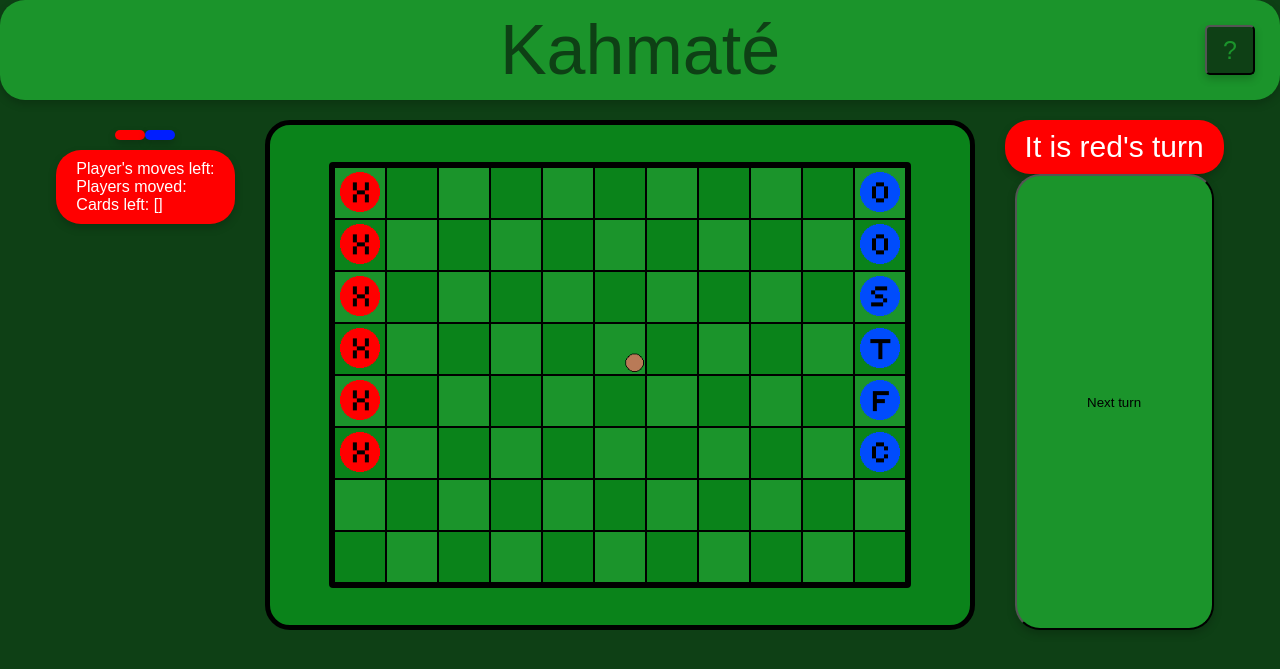
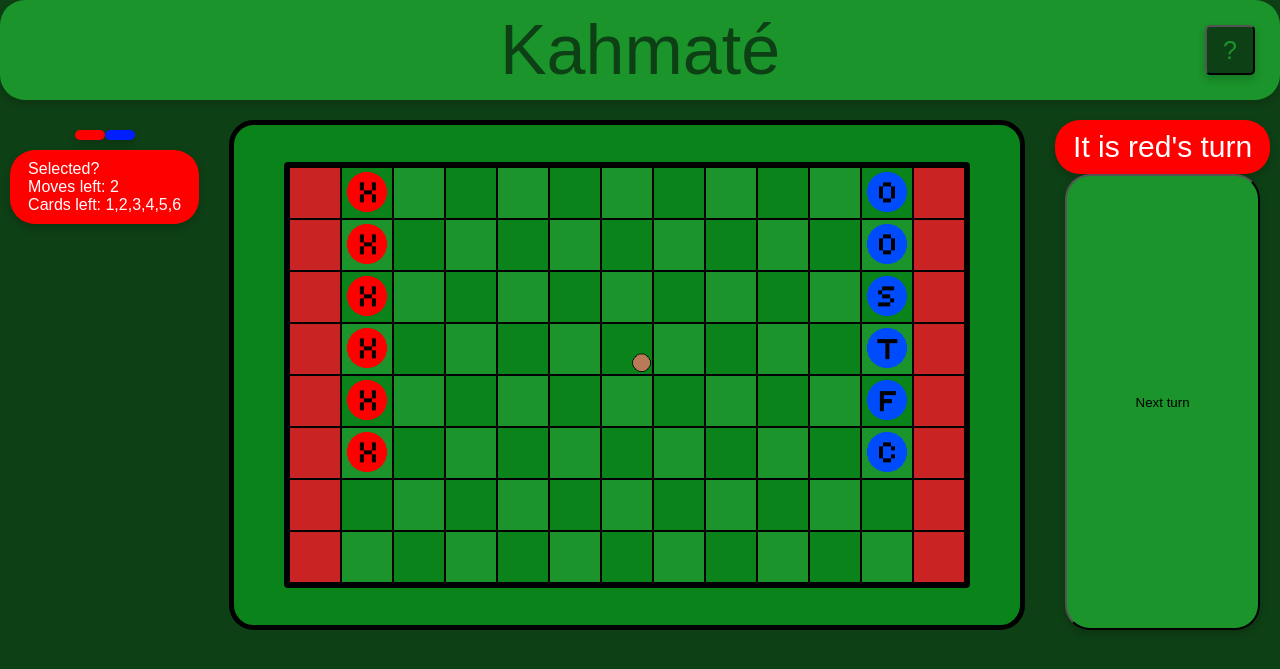
Before and after one commit to AntN21/TDLOG-Kahmate, a Flask app: page /red in a window 1280 px wide. Shown: the top 669 px of the page. Run offline with Flask 2, Linux system fonts and the light colour scheme; some libraries are stand-ins or nearby versions.

Commit message:
Fix updates and plackage

```diff
--- a/constants.py
+++ b/constants.py
@@ -1,7 +1,7 @@
 from enum import Enum
 
 # Board characteristics
-BOARD_WIDTH = 11
+BOARD_WIDTH = 13
 BOARD_HEIGHT = 8
 
 # 'ordinary' player characteristics
--- a/players/rugbyPlayer.py
+++ b/players/rugbyPlayer.py
@@ -61,6 +61,7 @@ class RugbyPlayer:
 
     def reduce_moves(self,steps):
         self._available_moves -= steps
+
     def is_stunned(self):
         """Turn the player stunning state into True."""
         self._stunned_state = 2
@@ -97,6 +98,7 @@ class RugbyPlayer:
         self.reset_lost()
 
     def __str__(self):
+        print(self._stunned_state)
         if self.stunned:
             return f"ko_{self.team}"
         return f"{self.type}_{self.team}"
--- a/website/static/css/style.css
+++ b/website/static/css/style.css
@@ -12,7 +12,6 @@ body {
         align-items:center;
         border-radius: 25px;
         box-shadow: 0 4px 8px 0 rgba(0,0,0,0.2);
-        transition: 0.3s;
     }
 .title {
         font-size: 70px;
@@ -42,10 +41,9 @@ body {
         background: #0e4015;
         border-radius: 5px;
         box-shadow: 0 4px 8px 0 rgba(0,0,0,0.2);
-        transition: 0.3s;
     }
 .field {
-    width: 700px;
+    width: 800px;
     height: 500px;
     border: 5px solid #000;
     border-radius: 25px;
@@ -56,7 +54,7 @@ body {
     justify-content:center;
 }
 .board {
-    width: 572px;
+    width: 676px;
     height: 416px;
     margin-left: 50px;
     margin-right: 50px;
@@ -82,3 +80,12 @@ body {
     border: 1px solid #000;
     padding: 0px;
 }
+.border {
+    float: left;
+    width: 52px;
+    height: 52px;
+    position: relative;
+    background-color: #c92323;
+    border: 1px solid #1b942b;
+    padding: 0px;
+}
--- a/website/static/js/board_updater.js
+++ b/website/static/js/board_updater.js
@@ -1,6 +1,9 @@
 var socket = io.connect()
 var players = ["clever_red", "strong_red", "tough_red", "fast_red", "ordinary_red", "ko_red",
                 "clever_blue", "strong_blue", "tough_blue", "fast_blue", "ordinary_blue","ko_blue"];
+
+var BOARD_WIDTH = 13
+var BOARD_HEIGHT = 8
 
 function get_src(player) {
     /**
@@ -14,10 +17,10 @@ function updateBoard(board) {
      *   Updates the board squares from a board json object.
      */
 
-    for (let row = 0; row < 8; row++) {
-        for (let col = 0; col < 11; col++) {
+    for (let row = 0; row < BOARD_HEIGHT; row++) {
+        for (let col = 0; col < BOARD_WIDTH; col++) {
             var selected_square_element = document.getElementById('('+String(row)+', '+String(col) + ')')
-            var selected_square_json = board[row * 11 + col]
+            var selected_square_json = board[row * BOARD_WIDTH + col]
             var child = selected_square_element.lastElementChild;
             while (child) {
                 selected_square_element.removeChild(child);
@@ -76,24 +79,26 @@ function clearMenu() {
     document.getElementById("card_6").style.display = "None";
 }
 
-function updateMenu(current_game, team) {
+function updateMenu(current_game, client_team) {
     /**
      *   Show all menu buttons that are available in the current game for the designated team
      */
     document.getElementById("turn_card").style.backgroundColor = current_game.team_playing;
     document.getElementById("turn_text").innerHTML = "It is " + current_game.team_playing + "'s turn";
     clearMenu()
-    if(current_game.team_playing == team.team) {
+    console.log(current_game);
+    if(current_game.team_playing == client_team) {
         document.getElementById("next_turn").style.display = "inline";
 
         console.log(current_game.actions);
-        console.log(current_game.selected_case);
+        console.log("Selected case:", current_game.selected_case);
         var selected_case = current_game.selected_case;
-        if(selected_case != undefined) {
+        if(selected_case != null) {
             for(i in current_game.actions) {
+
                 action = current_game.actions[i]
                 if(action.position_1[0] == selected_case[0] &&
-                    action.position_1[1] == selected_case[1])
+                    action.position_1[1] == selected_case[1]) {
                     if(action.type == "Move")
                         document.getElementById("move").style.display = "inline";
                     if(action.type == "Pass")
@@ -102,7 +107,7 @@ function updateMenu(current_game, team) {
                         document.getElementById("ball_kick").style.display = "inline";
                     if(action.type == "Plackage")
                        document.getElementById("plackage").style.display = "inline";
-
+                }
             }
         }
 
@@ -129,49 +134,51 @@ function updateMenu(current_game, team) {
             }
         }
     }
-    console.log(current_game);
 
     if(current_game.duel != null) {
-        console.log("VISIBLE");
-        //Here it should only show the available cards for X team
         clearMenu();
-        var cards = current_game.team_playing == team.team ?
+        var cards = current_game.team_playing == client_team.team_json ?
                     current_game.duel.player_1_cards :
                     current_game.duel.player_2_cards;
-
-        console.log("Cards:", cards, cards.length)
         for(let i = 0; i < cards.length; i++) {
-            console.log(i, "card_" + cards[i], cards[i])
             document.getElementById("card_" + cards[i]).style.display = "inline";
         }
     }
-    //if(current_game._selected_case._player)
 }
 
-function updateGameInfo(current_game, player) {
+function updateGameInfo(current_game, client_team) {
     /**
      *   Updates all game info shown (current player's turn, available moves, available cards)
      */
-    document.getElementById("player_info_card").style.backgroundColor = player.team;
-    document.getElementById("player_red_custom_name").innerHTML = current_game.red_player_name;
-    document.getElementById("player_blue_custom_name").innerHTML = current_game.blue_player_name;
+    document.getElementById("player_info_card").style.backgroundColor = client_team;
+    document.getElementById("player_red_custom_name").innerHTML = current_game.team_red.custom_name;
+    document.getElementById("player_blue_custom_name").innerHTML = current_game.team_blue.custom_name;
+    var team = client_team == "red" ? current_game.team_red : current_game.team_blue;
+    document.getElementById("player_moves_left").innerHTML = "Selected?";
+    document.getElementById("team_moves_left").innerHTML = "Moves left: " + team.moves_left;
+    document.getElementById("cards_left").innerHTML = "Cards left: " + team.cards;
 
 }
 
 function updateGame(current_game, team) {
-    updateBoard(current_game.board)
-    updateGameInfo(current_game, team)
-    updateMenu(current_game, team)
+    this.current_game = JSON.parse(current_game);
+    updateBoard(this.current_game.board)
+    updateGameInfo(this.current_game, team)
+    updateMenu(this.current_game, team)
+    document.getElementById("all").style.display = "flex";
 }
 
 socket.on("updateBoard", function (data) {
     this.current_game = JSON.parse(data.current_game);
     updateBoard(this.current_game.board);
-    updateGameInfo(this.current_game, this.current_game.team_playing)
 });
 
 socket.on("updateMenu", function (data) {
     this.current_game = JSON.parse(data.current_game);
     updateMenu(this.current_game, this.current_game.team_playing);
-    updateGameInfo(this.current_game, this.current_game.team_playing)
 });
+
+socket.on("updateGameInfo", function(data) {
+    this.current_game = JSON.parse(data.current_game);
+    updateGameInfo(this.current_game, this.current_game.team_playing);
+})
--- a/website/templates/game.html
+++ b/website/templates/game.html
@@ -2,9 +2,14 @@
 {% block content %}
 <script src="https://cdnjs.cloudflare.com/ajax/libs/socket.io/4.5.4/socket.io.js"></script>
 <script language="JavaScript" type="text/javascript" src="../static/js/board_updater.js"></script>
-<form action="{{ url_for('views.' + team) }}" method="POST")">
-    <body onload="updateGame({{current_game}}, {{player_json}})">
-        <div style="display: flex; flex-direction: row;">
+<script>
+    function update() {
+        updateGame({{current_game|tojson|safe}}, "{{client_team}}");
+    }
+</script>
+<form action="{{ url_for('views.' + client_team) }}" method="POST")">
+    <body onload="update()">
+        <div id="all" style="display: none; flex-direction: row;">
             <div style="display: flex; flex-direction:column; margin: 20px; align-items: center;">
                 <div style="display:flex; flex-direction:row; margin: 10px;">
                     <div class="card" style="background:rgb(255, 0,0)">
@@ -19,9 +24,9 @@
                 <div class="card" id="player_info_card" style="display: flex; flex-direction: column; justify-content: flex-start; height:auto; padding: 10px;">
                     <a class="team_text" style="color: rgb(255, 255, 255);">{{player_name}}</a>
                     <div style="display: flex; flex-direction: column;">
-                        <a style="color: rgb(255, 255, 255); font-size: medium; font-family: Arial;">Player's moves left:</a>
-                        <a style="color: rgb(255, 255, 255); font-size: medium; font-family: Arial;">Players moved:</a>
-                        <a style="color: rgb(255, 255, 255); font-size: medium; font-family: Arial;">Cards left: []</a>
+                        <a id="player_moves_left" style="color: rgb(255, 255, 255); font-size: medium; font-family: Arial;">Player's moves left:</a>
+                        <a id="team_moves_left" style="color: rgb(255, 255, 255); font-size: medium; font-family: Arial;">Players moved:</a>
+                        <a id="cards_left" style="color: rgb(255, 255, 255); font-size: medium; font-family: Arial;">Cards left: []</a>
                     </div>
                 </div>
                 <button class="card" id= "card_1" name="card_1" style="display:none">card 1</button>
@@ -34,8 +39,8 @@
             <div class="field">
                     <div class="board" id="board">
                         {% for row in range(8) %}
-                        {% for col in range(11) %}
-                        {% set color = "white" if (col + row)%2==0 else "black" %}
+                        {% for col in range(13) %}
+                        {% set color = "border" if col > 11 or col == 0 else ("white" if (col + row)%2==0 else "black") %}
                         <button class="{{color}}" id="{{row,col}}" name="square" value="{{row,col}}"></button>
                         {% endfor %}
                         {% endfor %}
--- a/website/views.py
+++ b/website/views.py
@@ -16,8 +16,6 @@ current_game = game.Game()
 PLAYER_NAME_1 = ""
 PLAYER_NAME_2 = ""
 
-def player_json(team):
-    return json.loads("{\"team\": \"" + team + "\"}")
 
 def render_game(team):
     """
@@ -28,8 +26,7 @@ def render_game(team):
     return render_template(
         "game.html",
         current_game = current_game.toJSON(),
-        team = team,
-        player_json = player_json(team),
+        client_team = team,
         player_name_1=PLAYER_NAME_1,
         player_name_2=PLAYER_NAME_2,
     )
@@ -45,28 +42,34 @@ def game_view(team, request):
             current_game.select_square(position[1], position[0], team)
         if "card_1" in request.form:
             current_game.select_duel_card(1, team)
+            SOCKET.emit("updateMenu", {"current_game": current_game.toJSON()})
         if "card_2" in request.form:
             current_game.select_duel_card(2, team)
+            SOCKET.emit("updateMenu", {"current_game": current_game.toJSON()})
         if "card_3" in request.form:
             current_game.select_duel_card(3, team)
+            SOCKET.emit("updateMenu", {"current_game": current_game.toJSON()})
         if "card_4" in request.form:
             current_game.select_duel_card(4, team)
+            SOCKET.emit("updateMenu", {"current_game": current_game.toJSON()})
         if "card_5" in request.form:
             current_game.select_duel_card(5, team)
+            SOCKET.emit("updateMenu", {"current_game": current_game.toJSON()})
         if "card_6" in request.form:
             current_game.select_duel_card(6, team)
+            SOCKET.emit("updateMenu", {"current_game": current_game.toJSON()})
         if "instructions" in request.form:
             return render_template("instructions.html")
         if "back" in request.form:
             render_game(team)
         if "next_turn" in request.form:
-            if current_game.team_playing == team:
-                current_game.pass_turn()
-                SOCKET.emit("updateMenu", {"current_game": current_game.toJSON()})
+            current_game.pass_turn(team)
+            SOCKET.emit("updateMenu", {"current_game": current_game.toJSON()})
         if "ball_kick" in request.form:
             current_game.select_action(BALL_KICK, team)
         if "plackage" in request.form:
             current_game.select_action(PLACKAGE, team)
+            SOCKET.emit("updateMenu", {"current_game": current_game.toJSON()})
         if "forced_passage" in request.form:
             current_game.select_action(FORCED_PASSAGE, team)
         if "move" in request.form:
```
Also changed, not shown: actions.py (+3 -11 lines), game.py (+25 -24 lines). Lines whose indentation alone changed are shown as unchanged.
